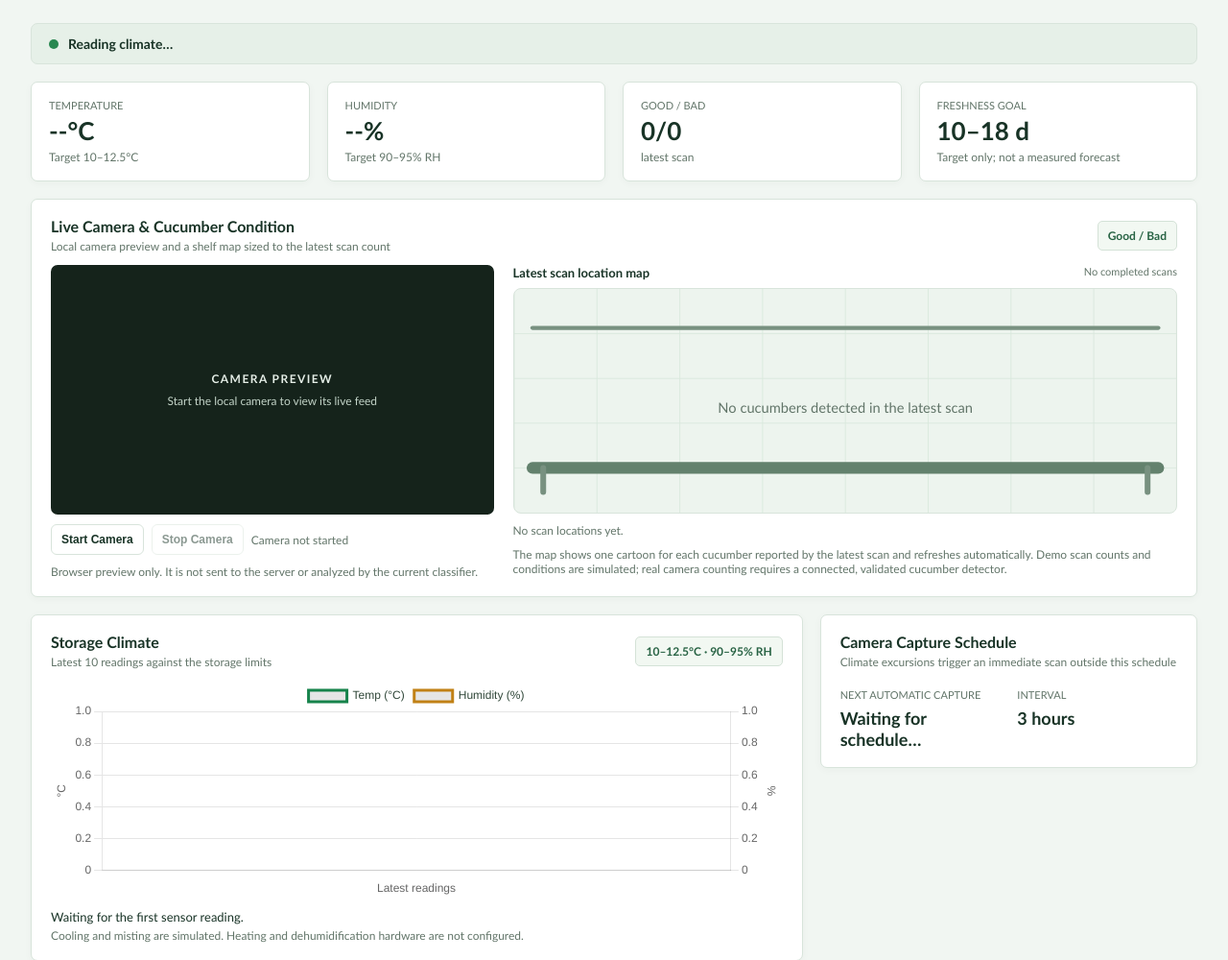
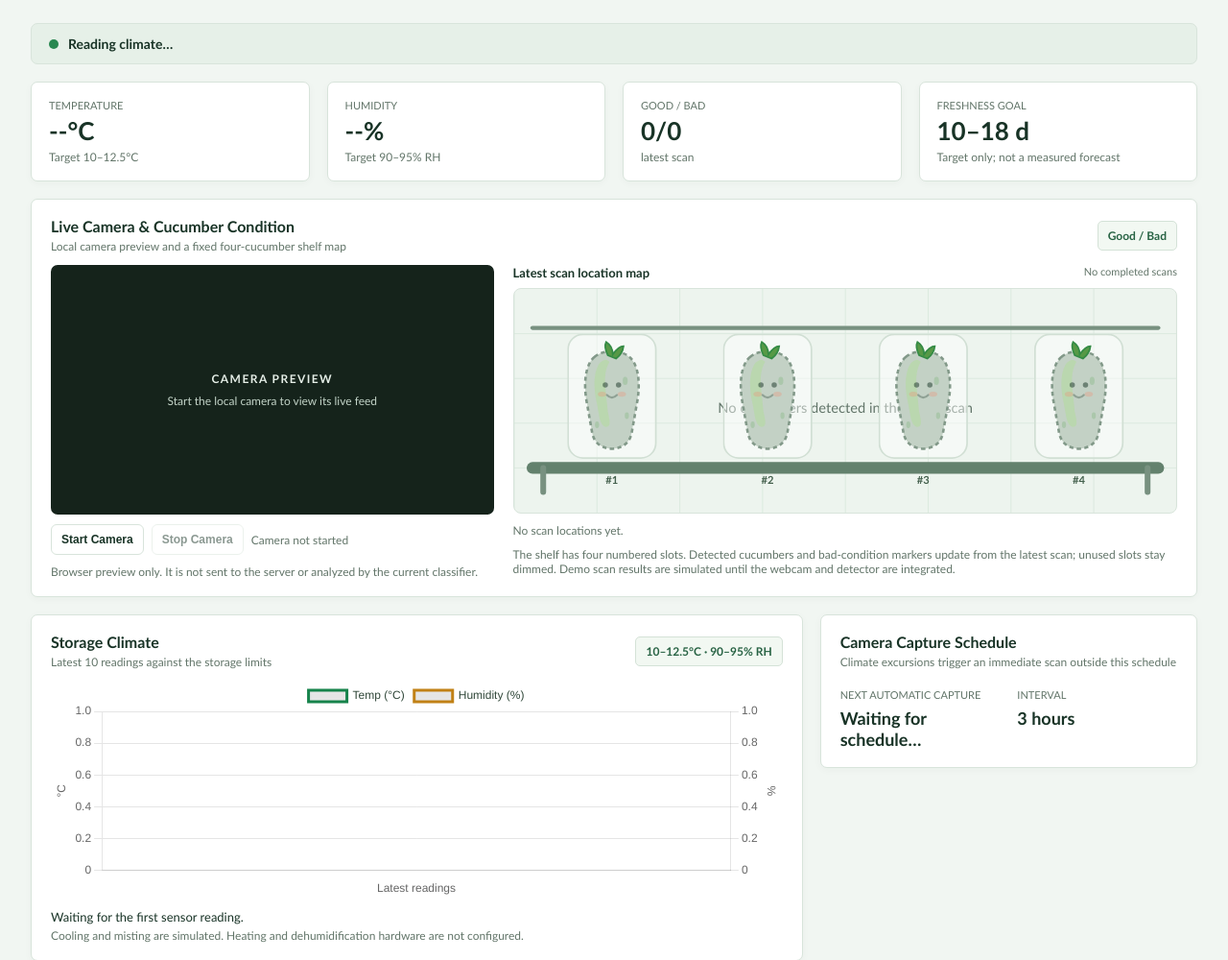
Before and after one commit to Charienel/CukeGuard, a FastAPI app: page / in a window 1280 px wide. Shown: the part 75-1075 px from the top of the page at 96% size. Run offline with FastAPI, Linux system fonts and the light colour scheme; data that the repository does not hold is empty; parts of the project's set-up code (start-up, migrations or seed data) failed here and were passed over.

Commit message:
Update webcam plan and four-slot dashboard
Co-authored-by: Copilot <223556219+Copilot@users.noreply.github.com>

```diff
--- a/frontend/static/app.js
+++ b/frontend/static/app.js
@@ -1,4 +1,5 @@
 const API = "/api";
+const SHELF_CAPACITY = 4;
 let climateChart;
 let latestAlert = null;
 let nextAutomaticScanAt = null;
@@ -299,8 +300,11 @@ function renderScanMap(scan) {
   const locationList = document.getElementById("bad-location-list");
   locationList.replaceChildren();
   const scanTime = parseApiDate(scan.started_at);
+  const mapSummary = scan.samples.length > SHELF_CAPACITY
+    ? `${scan.samples.length} detected · showing first ${SHELF_CAPACITY}`
+    : `${scan.samples.length}/${SHELF_CAPACITY} cucumbers detected`;
   document.getElementById("scan-map-meta").textContent =
-    `${scan.samples.length} detected · Scan S-${String(scan.scan_session_id).padStart(4, "0")} · ${scanTime.toLocaleTimeString()}`;
+    `${mapSummary} · Scan S-${String(scan.scan_session_id).padStart(4, "0")} · ${scanTime.toLocaleTimeString()}`;
   const badSamples = scan.samples.filter(sample => sample.condition === "bad");
   if (!badSamples.length) {
     const item = document.createElement("p");
@@ -318,16 +322,17 @@ function renderCucumberShelf(samples, locationList) {
   const svg = document.getElementById("scan-map-svg");
   const layer = document.getElementById("scan-map-boxes");
   const locations = locationList || document.getElementById("bad-location-list");
+  const shelfSamples = samples.slice(0, SHELF_CAPACITY);
   const mapWidth = 800;
   const shelfPadding = 24;
   const shelfWidth = mapWidth - shelfPadding * 2;
-  const slotWidth = samples.length ? shelfWidth / samples.length : shelfWidth;
+  const slotWidth = shelfWidth / SHELF_CAPACITY;
   const cucumberScale = Math.min(1, slotWidth / 112);
   svg.setAttribute("viewBox", `0 0 ${mapWidth} 270`);
   svg.style.width = "100%";
   svg.setAttribute(
     "aria-label",
-    `Latest scan shelf map showing ${samples.length} cucumber${samples.length === 1 ? "" : "s"}`,
+    `Four-slot shelf map; ${shelfSamples.length} cucumber${shelfSamples.length === 1 ? "" : "s"} detected`,
   );
   layer.replaceChildren();
 
@@ -367,7 +372,7 @@ function renderCucumberShelf(samples, locationList) {
   shelfLegs.setAttribute("d", `M35 216V245 M${mapWidth - 35} 216V245`);
   layer.appendChild(shelfLegs);
 
-  if (samples.length === 0) {
+  if (shelfSamples.length === 0) {
     const emptyLabel = document.createElementNS(ns, "text");
     emptyLabel.setAttribute("class", "map-empty-label");
     emptyLabel.setAttribute("x", String(mapWidth / 2));
@@ -376,18 +381,22 @@ function renderCucumberShelf(samples, locationList) {
     layer.appendChild(emptyLabel);
   }
 
-  samples.forEach((sample, index) => {
-    const number = Number(sample.cucumber_number);
+  Array.from({ length: SHELF_CAPACITY }, (_, index) => {
+    const sample = shelfSamples[index];
+    const number = sample ? Number(sample.cucumber_number) : index + 1;
     const isBad = sample?.condition === "bad";
     const centerX = shelfPadding + slotWidth * (index + 0.5);
     const cucumber = document.createElementNS(ns, "g");
-    cucumber.setAttribute("id", `shelf-cucumber-${sample.sample_id}`);
+    if (sample?.sample_id != null) cucumber.setAttribute("id", `shelf-cucumber-${sample.sample_id}`);
     cucumber.setAttribute(
       "class",
-      `cartoon-cucumber${isBad ? " cucumber-bad" : ""}`,
+      `cartoon-cucumber${sample ? "" : " cucumber-pending"}${isBad ? " cucumber-bad" : ""}`,
     );
     cucumber.setAttribute("transform", `translate(${centerX} 0)`);
-    cucumber.setAttribute("aria-label", `Cucumber ${number}: ${sample.condition}`);
+    cucumber.setAttribute(
+      "aria-label",
+      sample ? `Cucumber ${number}: ${sample.condition}` : `Cucumber slot ${number}: no detection`,
+    );
     const scaledSlotWidth = Math.min(106, slotWidth - 4);
     cucumber.innerHTML = `
       <rect class="shelf-slot" x="${-scaledSlotWidth / 2}" y="55" width="${scaledSlotWidth}" height="149" rx="18"></rect>
--- a/frontend/templates/index.html
+++ b/frontend/templates/index.html
@@ -63,7 +63,7 @@
       <div class="panel-heading">
         <div>
           <h2>Live Camera &amp; Cucumber Condition</h2>
-          <p class="panel-subtitle">Local camera preview and a shelf map sized to the latest scan count</p>
+          <p class="panel-subtitle">Local camera preview and a fixed four-cucumber shelf map</p>
         </div>
         <span class="range-chip">Good / Bad</span>
       </div>
@@ -96,7 +96,7 @@
           <div id="bad-location-list" class="bad-location-list" aria-live="polite">
             <p>No scan locations yet.</p>
           </div>
-          <p class="capability-note">The map shows one cartoon for each cucumber reported by the latest scan and refreshes automatically. Demo scan counts and conditions are simulated; real camera counting requires a connected, validated cucumber detector.</p>
+          <p class="capability-note">The shelf has four numbered slots. Detected cucumbers and bad-condition markers update from the latest scan; unused slots stay dimmed. Demo scan results are simulated until the webcam and detector are integrated.</p>
         </div>
       </div>
     </section>
@@ -204,6 +204,6 @@
     </section>
   </main>
 
-  <script src="/static/app.js?v=22"></script>
+  <script src="/static/app.js?v=24"></script>
 </body>
 </html>
```
Also changed, not shown: HARDWARE_INTEGRATION.md (+11 -8 lines), README.md, calibration/README.md.
